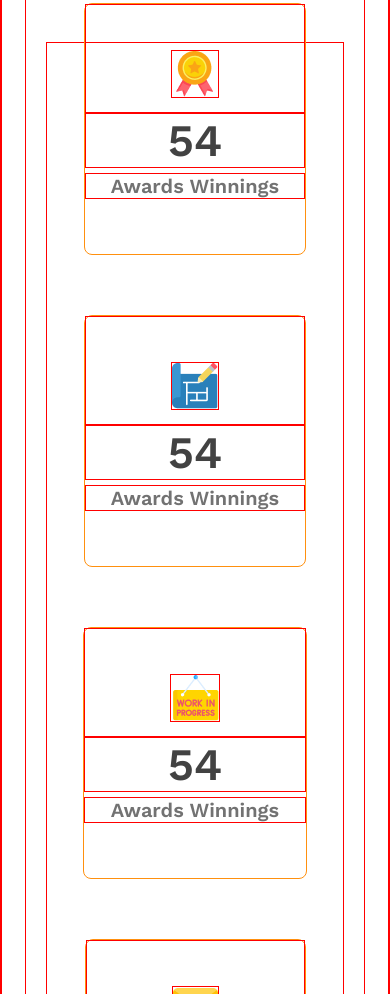
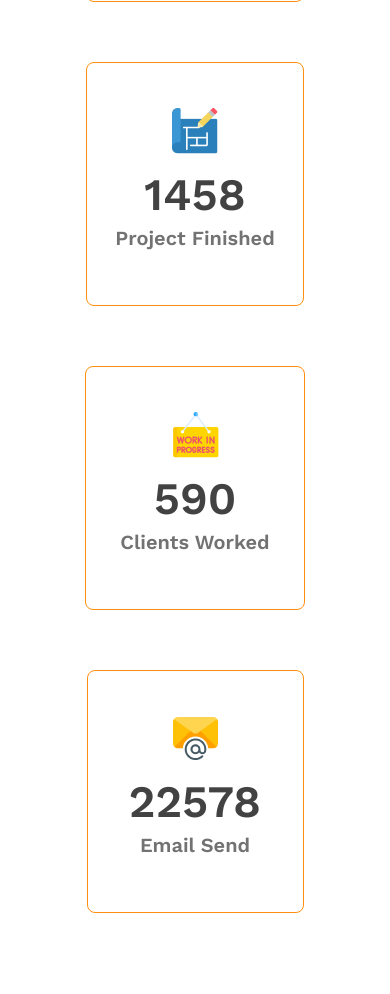
Before and after one commit to habib-N19/assignment-g3-architects-m2, a plain HTML site: page index.html in a window 390 px wide. Shown: the part 5459-6453 px from the top of the page. Drawn offline with nearby package versions, Linux system fonts and the light colour scheme.

Commit message:
img compressed

```diff
--- a/index.html
+++ b/index.html
@@ -145,22 +145,22 @@
 						<div>
 							<img class="fact-img" src="./images/icons/projects.png" alt="" />
 						</div>
-						<h3 class="fact-title">54</h3>
-						<p class="fact-subtitle">Awards Winnings</p>
+						<h3 class="fact-title">1458</h3>
+						<p class="fact-subtitle">Project Finished</p>
 					</div>
 					<div class="fact">
 						<div>
 							<img class="fact-img" src="./images/icons/customers.png" alt="" />
 						</div>
-						<h3 class="fact-title">54</h3>
-						<p class="fact-subtitle">Awards Winnings</p>
+						<h3 class="fact-title">590</h3>
+						<p class="fact-subtitle">Clients Worked</p>
 					</div>
 					<div class="fact">
 						<div>
 							<img class="fact-img" src="./images/icons/email.png" alt="" />
 						</div>
-						<h3 class="fact-title">54</h3>
-						<p class="fact-subtitle">Awards Winnings</p>
+						<h3 class="fact-title">22578</h3>
+						<p class="fact-subtitle">Email Send</p>
 					</div>
 				</div>
 			</section>
--- a/styles/style.css
+++ b/styles/style.css
@@ -12,7 +12,7 @@
     padding: 0;
     margin: 0;
     font-family: var(--primary-font);
-    border: 1px solid red;
+    /* border: 1px solid red; */
 }
 
 
@@ -681,6 +681,10 @@ footer .section-description {
         margin-top: 5px;
     }
 
+    .blog-description {
+        padding-bottom: 20px;
+    }
+
     footer {
         margin-top: 30px;
     }
```
Also changed, not shown: images/New folder/architect.png (added), images/New folder/banner.png (added), images/New folder/team1.png (added), images/New folder/team2.png (added), images/New folder/team3.png (added), images/New folder/team4.png (added), images/architect.png, images/banner.png, images/team1.png, images/team2.png, images/team3.png, images/team4.png.
